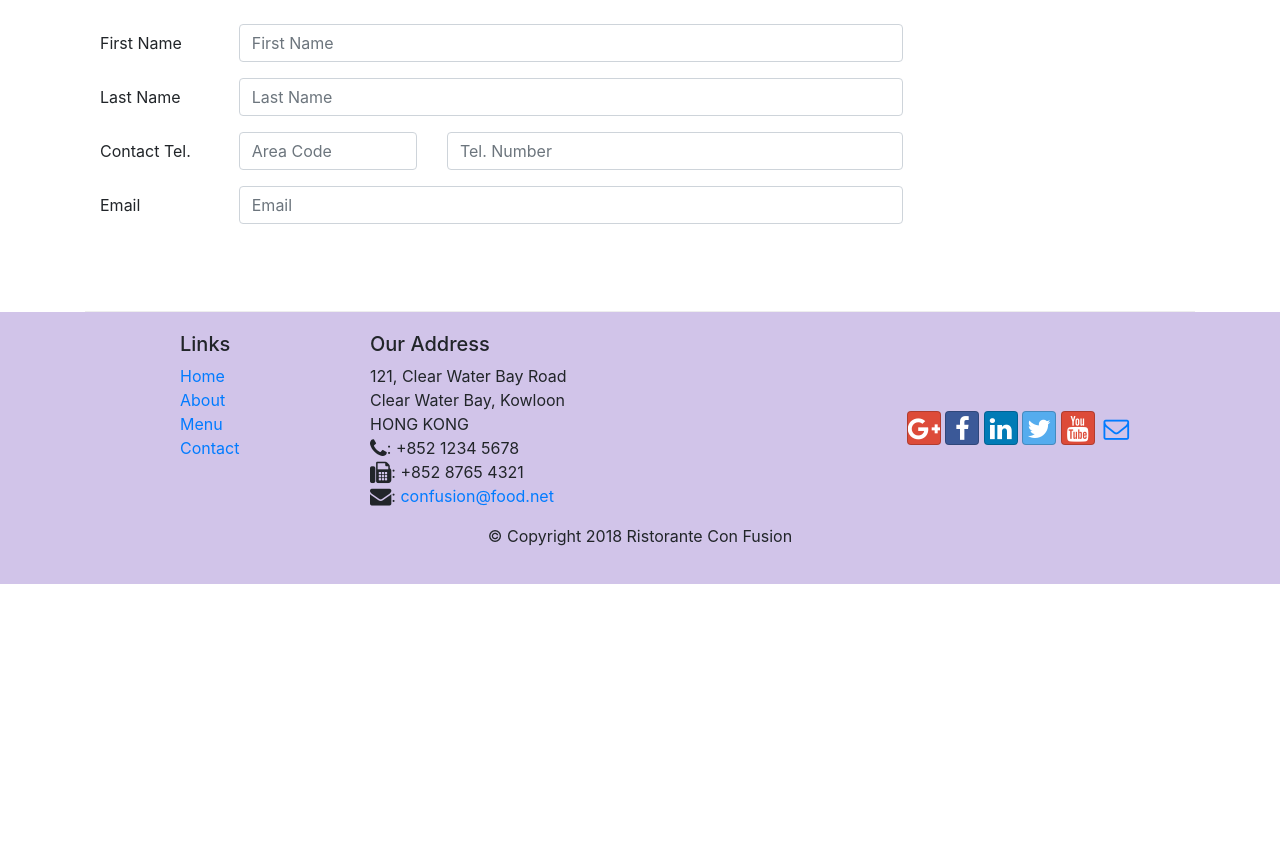
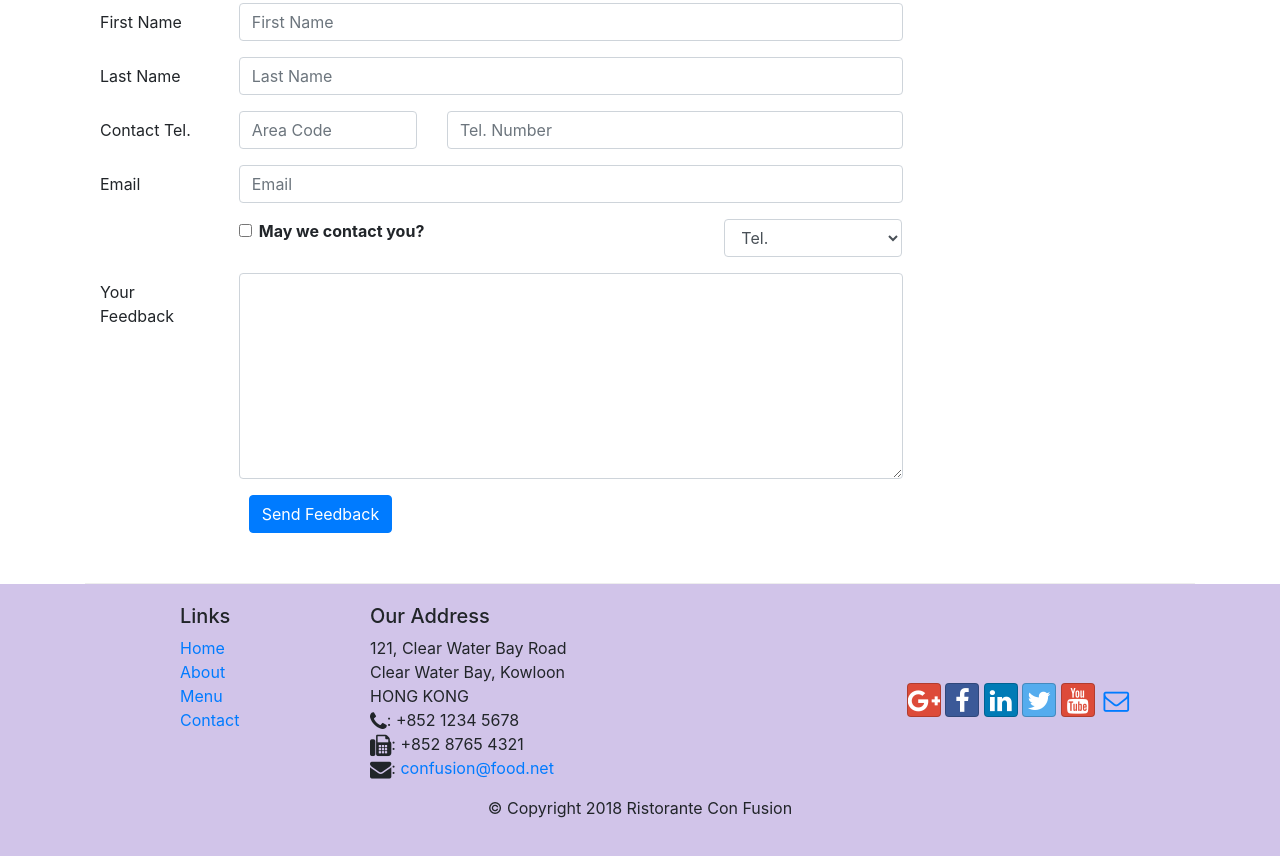
Before and after one commit to harshendrashah/conFusion, a website: page contactus.html in a window 1280 px wide. Shown: the part 953-1809 px from the top of the page. Before the commit the page ends 1537 px from the top, so only its background shows below. Drawn offline with nearby package versions, Linux system fonts and the light colour scheme.

Commit message:
Form updates

```diff
--- a/contactus.html
+++ b/contactus.html
@@ -125,6 +125,37 @@
                                 placeholder="Email">
                         </div>
                     </div>
+                    <div class="form-group row">
+                        <div class="col-md-6 offset-md-2">
+                            <div class="form-check">
+                                <input type="checkbox" class="form-check-input"
+                                    name="approve" id="approve" value="">
+                                <label class="form-check-label" for="approve">
+                                    <strong>May we contact you?</strong>
+                                </label>
+                            </div>
+                        </div>
+                        <div class="col-md-3 offset-md-1">
+                            <select class="form-control">
+                                <option>Tel.</option>
+                                <option>Email</option>
+                            </select>
+                        </div>
+                    </div>
+                    <div class="form-group row">
+                        <label for="feedback" class="col-md-2 col-form-label">Your Feedback</label>
+                        <div class="col-md-10">
+                            <textarea class="form-control" id="feedback" name="feedback"
+                                rows="8"></textarea>
+                        </div>
+                    </div>
+                    <div class="form-group-row">
+                        <div class="offset-md-2 col-md-10">
+                            <button type="submit" class="btn btn-primary">
+                                Send Feedback
+                            </button>
+                        </div>
+                    </div>
                 </form>
             </div>
              <div class="col-12 col-md">
```
